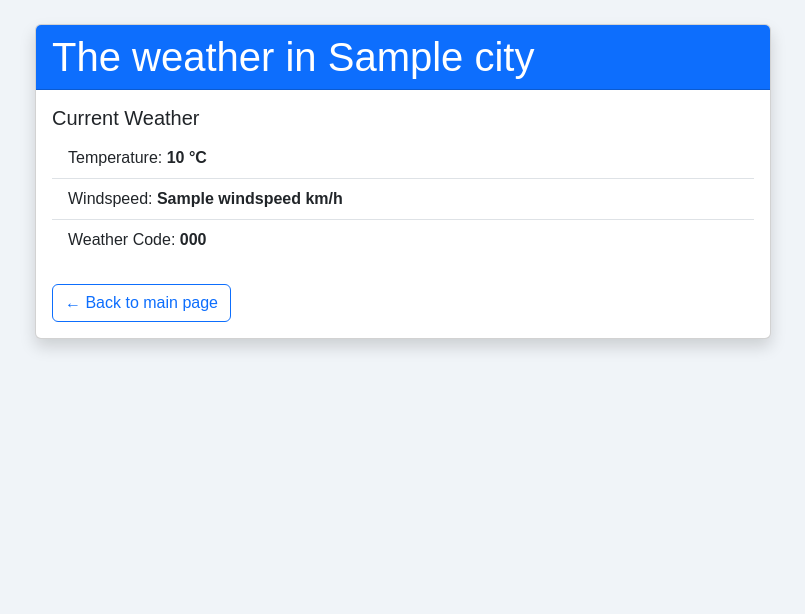
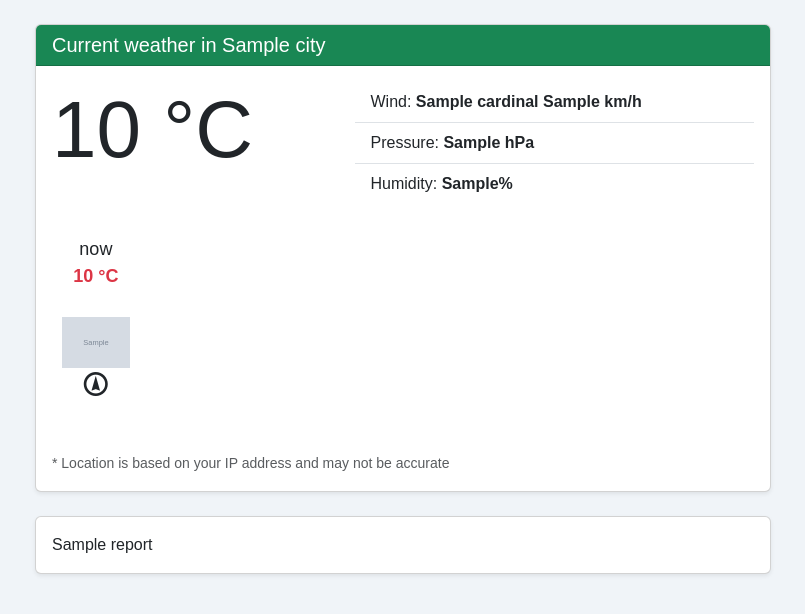
Before and after one commit to meddiecap/cs50-final, a Flask app: template templates/city.html in a window 1280 px wide. Shown: the part 56-670 px from the top of the page, without its empty margins (237-1042 px from the left). Run offline with Flask 3, Linux system fonts and the light colour scheme; the template is opened without the code that fills it: most values are stand-ins (such as "Sample title", 1, 10 or a date in 2020); grey boxes marked "Sample" are stand-in pictures.

Commit message:
update prompt, fixes time issues for ai results, css fixes, helper functions

```diff
--- a/app.py
+++ b/app.py
@@ -7,7 +7,7 @@
 # Import get_time_period from helpers.py
 from helpers import *
 
-from weather_helper import WEATHER_ICON_MAP, get_weather_icon, get_weather_simplified
+from weather_helper import WEATHER_ICON_MAP, get_weather_icon, get_weather_simplified, hourly_dicts_from_openmeteo, filtered_hourly_dicts_from_openmeteo
 
 # In-memory caches
 ip_location_cache = {}  # {ip: {location and weather data}}
@@ -31,12 +31,10 @@
 		city["current"]["icon"] = get_weather_icon(city["current"]["weather_code"], city["current"]["is_day"])
 		city['current']['description'] = get_weather_simplified(city["current"]["weather_code"], city["current"]["is_day"])
 		# Set hour:minute to city timezone from city_names
-		city['current']['time'] = datetime.now(zoneinfo.ZoneInfo(city['timezone'])).strftime("%H:%M")
+		city['current']['time'] = datetime.now(zoneinfo.ZoneInfo(city['city']['timezone'])).strftime("%H:%M")
 
 	# Get user IP
 	ip = get_user_ip()
-	if ip and "," in ip:
-		ip = ip.split(",")[0].strip()
 
 	# No caching temporary
 	user_location = None # ip_location_cache.get(ip)
@@ -85,6 +83,7 @@
 			elif tdt > now:
 				start_idx = i
 				break
+
 		# Always get 24 hours from start_idx
 		end_idx = min(start_idx + 24, len(times))
 		user_hourly_forecast = []
@@ -92,6 +91,7 @@
 			# format date time to hour
 			hour = times[i].split("T")[1]
 			user_hourly_forecast.append({
+				"original_time": times[i],
 				"time": hour,
 				"temperature": temps[i] if i < len(temps) else None,
 				"windspeed": winds[i] if i < len(winds) else None,
@@ -104,83 +104,103 @@
 
 	return render_template("index.html", cities=cities_current_weather, styles=styles, user_location=user_location, user_hourly_forecast=user_hourly_forecast)
 
-
-# Endpoint to get weather for arbitrary lat/lon (for user's location)
-@app.route("/weather_at_location")
-def weather_at_location():
-	try:
-		lat = float(request.args.get("lat"))
-		lon = float(request.args.get("lon"))
-	except (TypeError, ValueError):
-		return jsonify({"error": "Invalid or missing lat/lon"}), 400
-
-	# Use a dummy city dict for get_weather
-	city = {"name": "Your Location", "lat": lat, "lon": lon}
-	weather = get_weather(city)
-
-	return jsonify({"weather": weather})
-
-
 # Route for /<city> to show today's forecast for that city
 @app.route("/<city_name>")
 def city_forecast(city_name):
 	# Find city by name (case-insensitive match) in DB
 	conn = get_db()
 	c = conn.cursor()
-	c.execute('SELECT name, lat, lon FROM cities WHERE lower(name) = ?', (city_name.lower(),))
+	c.execute('SELECT id, name, lat, lon, timezone FROM cities WHERE slug = ?', (city_name.lower(),))
 	row = c.fetchone()
 	conn.close()
 	if not row:
 		return abort(404, description="City not found")
-	city = {"name": row[0], "lat": row[1], "lon": row[2]}
-	weather = get_weather(city)
-	return render_template("city.html", city=city, weather=weather)
 
-@app.route("/generate_report", methods=["POST"])
-def generate_report():
-	data = request.json
-	city_name = data.get("city")
-	style = data.get("style")
+	city = {"id": row[0], "name": row[1], "lat": row[2], "lon": row[3], "timezone": row[4]}
+	weather = get_weather(city, city['timezone'])
 
-	time_period = get_time_period()
-	today = datetime.now().strftime("%Y-%m-%d")
+	# Use city's timezone for current time and find the starting index
+	# of the current hour
+	timezone_str = city["timezone"]
+	tz = zoneinfo.ZoneInfo(timezone_str)
+	now = datetime.now(tz)
+
+	# Prepare 24-hour hourly forecast for user's location (if available)
+	user_hourly_forecast = None
+	if weather and weather.get("hourly"):
+		hourly = weather["hourly"]
+
+		# open-meteo returns arrays: time, temperature_2m, wind_speed_10m, etc.
+		times = hourly.get("time", [])
+		temps = hourly.get("temperature_2m", [])
+		winds = hourly.get("wind_speed_10m", [])
+		wind_directions = hourly.get("wind_direction_10m", [])
+		weather_codes = hourly.get("weather_code", [])
+		is_day_flags = hourly.get("is_day", [])  # 1 for day, 0 for night
+
+		start_idx = 0
+		for i, t in enumerate(times):
+			tdt = dateutil.parser.isoparse(t)
+			if tdt.tzinfo is None:
+				tdt = tdt.replace(tzinfo=tz)
+			# Find the first hour that is >= current hour (rounded down)
+			if tdt.hour == now.hour and tdt.date() == now.date():
+				start_idx = i
+				break
+			elif tdt > now:
+				start_idx = i
+				break
+
+		# Always get 24 hours from start_idx
+		end_idx = min(start_idx + 24, len(times))
+		user_hourly_forecast = []
+		for i in range(start_idx, end_idx):
+			# change hour format to 12-hour format
+			hour = times[i].split("T")[1]
+			user_hourly_forecast.append({
+				"original_time": times[i],
+				"time": hour,
+				"temperature": temps[i] if i < len(temps) else None,
+				"windspeed": winds[i] if i < len(winds) else None,
+				"beaufort": beaufort_scale(winds[i]) if i < len(winds) else None,
+				"winddirection": wind_directions[i] if i < len(wind_directions) else None,
+				"cardinal": wind_direction_cardinal(wind_directions[i]) if i < len(wind_directions) else None,
+				"weather_code": weather_codes[i] if i < len(weather_codes) else None,
+				"icon": get_weather_icon(weather_codes[i], is_day=is_day_flags[i]) if i < len(weather_codes) else None
+			})
 
 	# Get city_id, lat, lon and style_id from DB
 	conn = get_db()
 	c = conn.cursor()
-	c.execute('SELECT id, lat, lon FROM cities WHERE name = ?', (city_name,))
-	city_row = c.fetchone()
-	c.execute('SELECT id FROM styles WHERE name = ?', (style,))
+	c.execute('SELECT id, name FROM styles WHERE name = ?', ("Normal Weather Report Style",))
 	style_row = c.fetchone()
-	if not city_row or not style_row:
-		conn.close()
-		return jsonify({"error": "City or style not found in DB"}), 400
-	city_id, lat, lon = city_row[0], city_row[1], city_row[2]
 	style_id = style_row[0]
+	style_name = style_row[1]
+
+	time_period = get_time_period_from_json(weather)
+	today = now.strftime("%Y-%m-%d")
 
 	# Check for cached report in DB
 	c.execute('''SELECT weather_json, report_text FROM weather_reports
 				WHERE city_id = ? AND style_id = ? AND time_period = ? AND date = ?''',
-			  (city_id, style_id, time_period, today))
+			  (city["id"], style_id, time_period, today))
 	row = c.fetchone()
+
 	if row:
 		# Cached report found
-		weather = json.loads(row[0])
 		report = row[1]
-		conn.close()
-		return jsonify({"report": report, "weather": weather, "cached": True})
+	else:
+		# Not cached, call API and store
+		report = call_llm_api(city["name"], weather, style_name)
+		c.execute('''INSERT INTO weather_reports (city_id, style_id, time_period, date, weather_json, report_text)
+					VALUES (?, ?, ?, ?, ?, ?)''',
+				(city["id"], style_id, time_period, today, json.dumps(weather), report))
+		conn.commit()
 
-	# Not cached, call API and store
-	city = {"name": city_name, "lat": lat, "lon": lon}
-	weather = get_weather(city)
-	report = call_llm_api(city_name, weather, style)
-	c.execute('''INSERT INTO weather_reports (city_id, style_id, time_period, date, weather_json, report_text)
-				VALUES (?, ?, ?, ?, ?, ?)''',
-			  (city_id, style_id, time_period, today, json.dumps(weather), report))
-	conn.commit()
 	conn.close()
 
-	return jsonify({"report": report, "weather": weather, "cached": False})
+	return render_template("city.html", city=city, report=report, weather=weather, user_hourly_forecast=user_hourly_forecast)
+
 
 if __name__ == "__main__":
 	app.run(debug=True)
--- a/static/css/styles.css
+++ b/static/css/styles.css
@@ -10,7 +10,11 @@
     flex-direction: column;
     justify-content: center;
     align-items: center;
+    box-shadow: -1px 0px 0px 0px #eee;
+    padding-right: 10px;
+    padding-left: 10px;
 }
+
 
 .swiper-slide img {
     display: block;
@@ -27,3 +31,25 @@
 .city-card:hover {
     box-shadow: 0 4px 8px rgba(0, 0, 0, 0.2);
 }
+
+.city-weather-report h1 {
+    font-size: 2rem;
+    margin-bottom: 1rem;
+}
+
+.city-weather-report h2 {
+    font-size: 1.5rem;
+    margin-top: 2rem;
+    margin-bottom: 0.5rem;
+}
+
+.city-weather-report p {
+    font-size: 1rem;
+    margin-bottom: 1.2rem;
+    line-height: 1.7;
+}
+
+.city-weather-report ul {
+    margin-bottom: 1.2rem;
+    line-height: 1.7;
+}
--- a/templates/city.html
+++ b/templates/city.html
@@ -3,22 +3,80 @@
 {% block content %}
 <div class="row justify-content-center">
     <div class="col-md-8">
-        <div class="card shadow mb-4">
-            <div class="card-header bg-primary text-white">
-                <h1 class="mb-0">The weather in {{ city.name }}</h1>
-            </div>
-            <div class="card-body">
-                {% if weather.current_weather %}
-                    <h5 class="card-title">Current Weather</h5>
-                    <ul class="list-group list-group-flush mb-3">
-                        <li class="list-group-item">Temperature: <strong>{{ weather.current_weather.temperature }} °C</strong></li>
-                        <li class="list-group-item">Windspeed: <strong>{{ weather.current_weather.windspeed }} km/h</strong></li>
-                        <li class="list-group-item">Weather Code: <strong>{{ weather.current_weather.weathercode }}</strong></li>
-                    </ul>
-                {% else %}
-                    <div class="alert alert-warning">Weather data is not available for this city.</div>
-                {% endif %}
-                <a href="/" class="btn btn-outline-primary mt-2">&#8592; Back to main page</a>
+		<div class="card shadow-sm mb-4">
+			<div class="card-header bg-success text-white">
+				<div class="h5 mb-0">Current weather in {{ city.name }}</div>
+			</div>
+			<div class="card-body">
+				{% if weather and weather.current %}
+                <div class="row mb-4">
+                    <div class="col-5 justify-content-between">
+                        <h1 class="display-1">{{ weather.current.temperature_2m }} °C</h1>
+                    </div>
+                    <div class="col-7">
+                        <ul class="list-group list-group-flush mb-2">
+                            <li class="list-group-item">Wind: <strong> {{ weather.current.cardinal }} {{ weather.current.wind_speed_10m }} km/h</strong></li>
+                            <li class="list-group-item">Pressure: <strong>{{ weather.current.pressure_msl }} hPa</strong></li>
+                            <li class="list-group-item">Humidity: <strong>{{ weather.current.relative_humidity_2m }}%</strong></li>
+                        </ul>
+                    </div>
+                </div>
+				{% else %}
+				<div class="alert alert-warning mb-0">Weather data is not available for your location.</div>
+				{% endif %}
+
+
+                {% if user_hourly_forecast %}
+                <div class="swiper hourly-forecast-swiper mb-4">
+                    <div class="swiper-wrapper">
+                        {% for hour in user_hourly_forecast %}
+                            <div data-original-time="{{ hour.original_time }}" class="swiper-slide">
+                                {% if loop.index0 == 0 %}
+                                    now<br>
+                                {% else %}
+                                    {{ hour.time }}<br>
+                                {% endif %}
+
+                                <strong class="text-danger">{{ hour.temperature|round|int }} °C</strong><br>
+                                <img data-weather-code="{{ hour.weather_code }}" src="/static/icons/static/{{ hour.icon|safe }}">
+                                <i title="{{ hour.cardinal|lower }}" class="fs-2 wi wi-wind from-{{ hour.winddirection }}-deg"></i><br>
+                                <i title="{{ hour.beaufort }} on Beaufort Scale, {{ hour.windspeed }} km/h" class="fs-2 wi wi-wind-beaufort-{{ hour.beaufort }}"></i>
+                            </div>
+                        {% endfor %}
+                    </div>
+                </div>
+
+                <script>
+                    document.addEventListener('DOMContentLoaded', function() {
+                        var swiper = new Swiper(".hourly-forecast-swiper", {
+                            slidesPerView: 4,
+                            spaceBetween: 0,
+                            grabCursor: true,
+                            breakpoints: {
+                                640: {
+                                    slidesPerView: 4,
+                                    spaceBetween: 0,
+                                },
+                                768: {
+                                    slidesPerView: 6,
+                                    spaceBetween: 0,
+                                },
+                                1024: {
+                                    slidesPerView: 8,
+                                    spaceBetween: 0,
+                                },
+                            },
+                        });
+                    });
+                </script>
+				{% endif %}
+                <small class="text-muted">* Location is based on your IP address and may not be accurate</small>
+			</div>
+		</div>
+
+        <div class="card shadow-sm mb-4">
+            <div class="card-body city-weather-report">
+                {{ report | safe }}
             </div>
         </div>
     </div>
```
Also changed, not shown: helpers.py (+130 -73 lines), templates/index.html (+11 -34 lines), weather_helper.py (+40 -0 lines), 1 other file.
